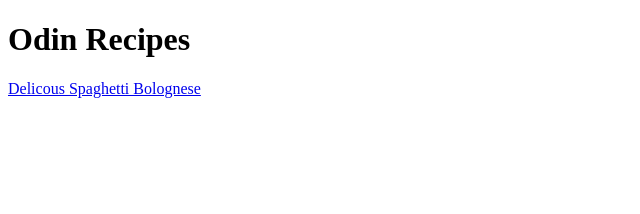
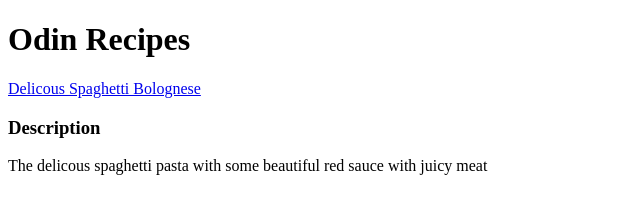
Before and after one commit to Oktzol/odin-recipes, a plain HTML site: page index.html in a window 1280 px wide. Shown: the whole page, without its empty margins (0-640 px from the left). Drawn offline with Linux system fonts and the light colour scheme.

Commit message:
Add Description to Spaghetti Bolognese recipe

```diff
--- a/index.html
+++ b/index.html
@@ -8,5 +8,7 @@
         <h1>Odin Recipes</h1>
 
         <a href="recipes/spaghetti_bolognese.html">Delicous Spaghetti Bolognese</a>
+        <h3>Description</h3>
+        <p>The delicous spaghetti pasta with some beautiful red sauce with juicy meat</p>
     </body>
 </html>
```
